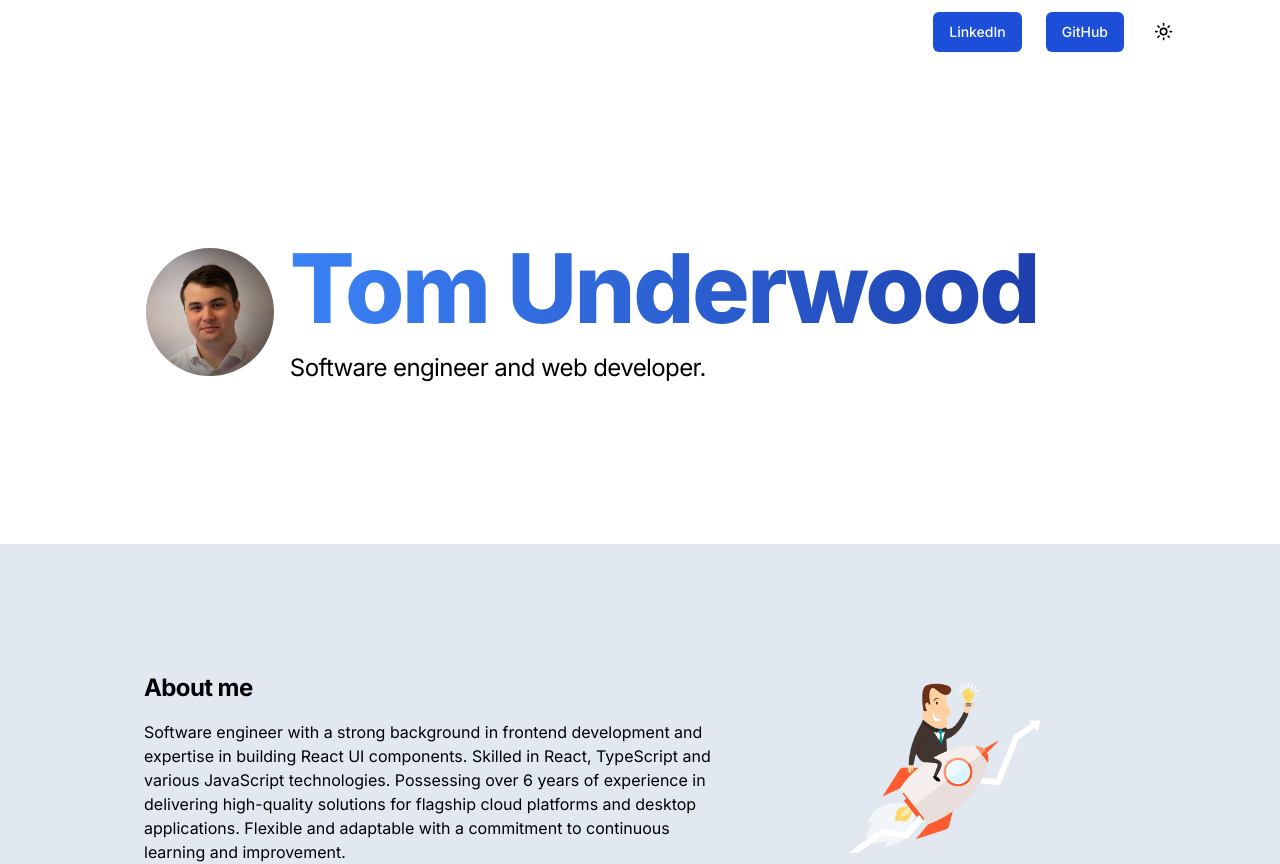
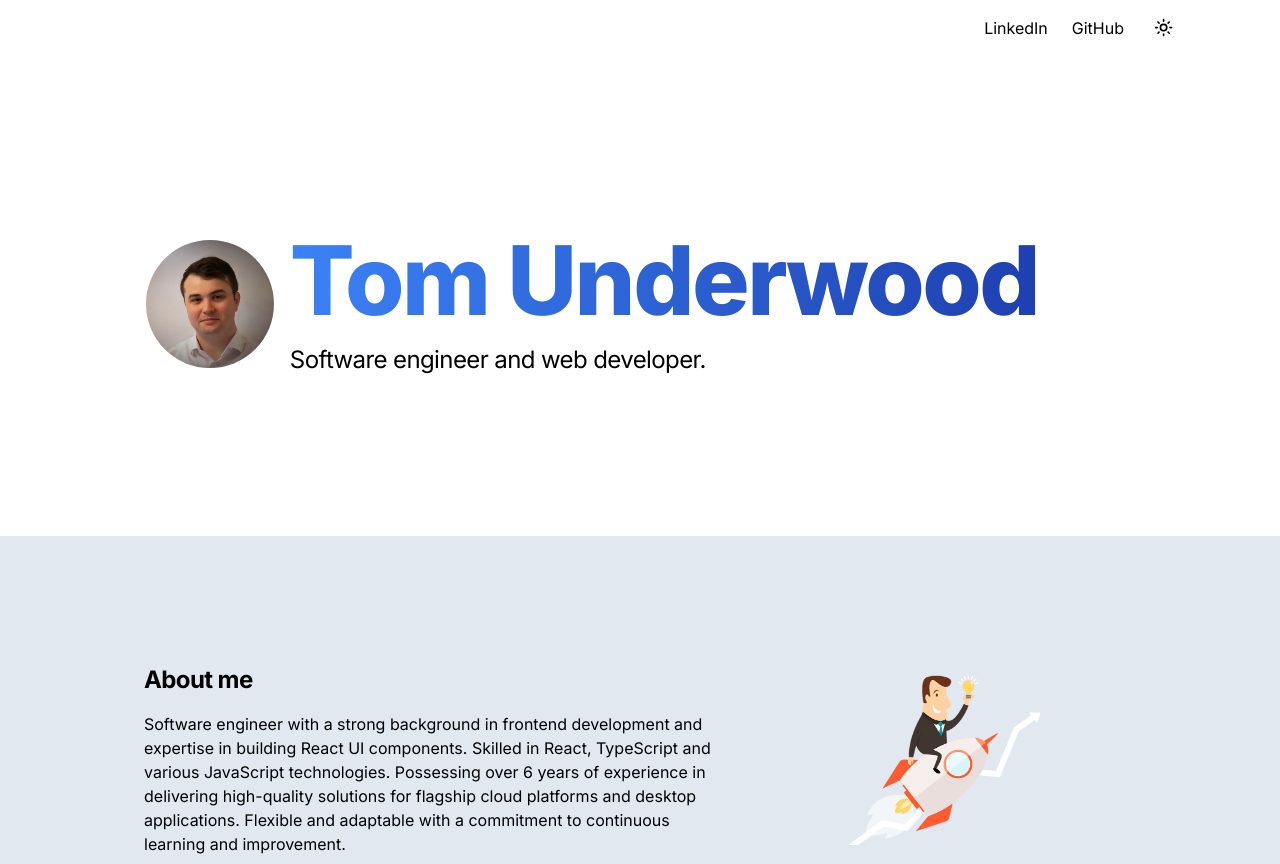
Before and after one commit to wraig0/portfolio, a Next.js app: page / in a window 1280 px wide. Shown: the top 864 px of the page. Built offline with nearby package versions, Linux system fonts and the light colour scheme.

Commit message:
use next link directly instead of button

```diff
--- a/app/page.tsx
+++ b/app/page.tsx
@@ -1,10 +1,10 @@
-import { Link } from "@/components/ui/link";
 import me from "../public/me.webp";
 import moon from "../public/tothemoon.webp";
 import app from "../public/app.webp";
 import Image from "next/image";
 import { ModeToggle } from "@/components/ui/mode-toggle";
 import { Chip } from "@/components/ui/chip";
+import Link from "next/link";
 
 export default function Home() {
   return (
@@ -14,14 +14,14 @@ export default function Home() {
           <Link
             href="https://www.linkedin.com/in/thomas-underwood-35b139158/"
             title="Open LinkedIn profile in a new tab"
-            className="p-1"
+            className="p-1 hover:underline"
           >
             LinkedIn
           </Link>
           <Link
             href="https://www.github.com/wraig0"
             title="Open GitHub profile in a new tab"
-            className="p-1"
+            className="p-1 hover:underline"
           >
             GitHub
           </Link>
--- a/components/ui/link.tsx
+++ /dev/null
@@ -1,19 +0,0 @@
-import NextLink from "next/link";
-import { Button } from "./button";
-export const Link: React.FC<{
-  href: string;
-  title: string;
-  children: React.ReactNode;
-  className?: string;
-}> = ({ href, title, children, className }) => {
-  return (
-    <NextLink href={href} target="_blank" title={title} className={className}>
-      <Button
-        className="bg-blue-700 text-white  hover:bg-blue-500 active:bg-blue-400"
-        tabIndex={-1}
-      >
-        {children}
-      </Button>
-    </NextLink>
-  );
-};
```
